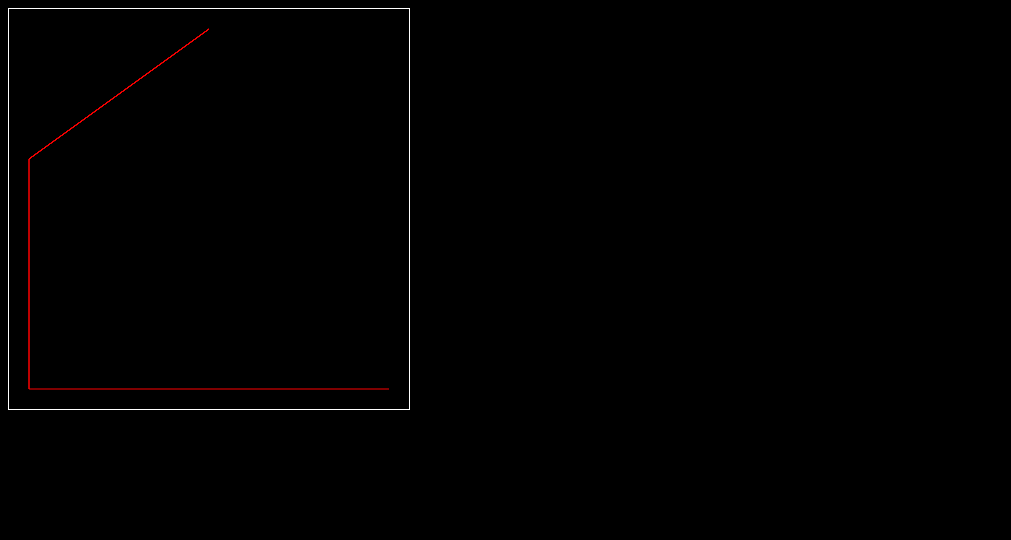
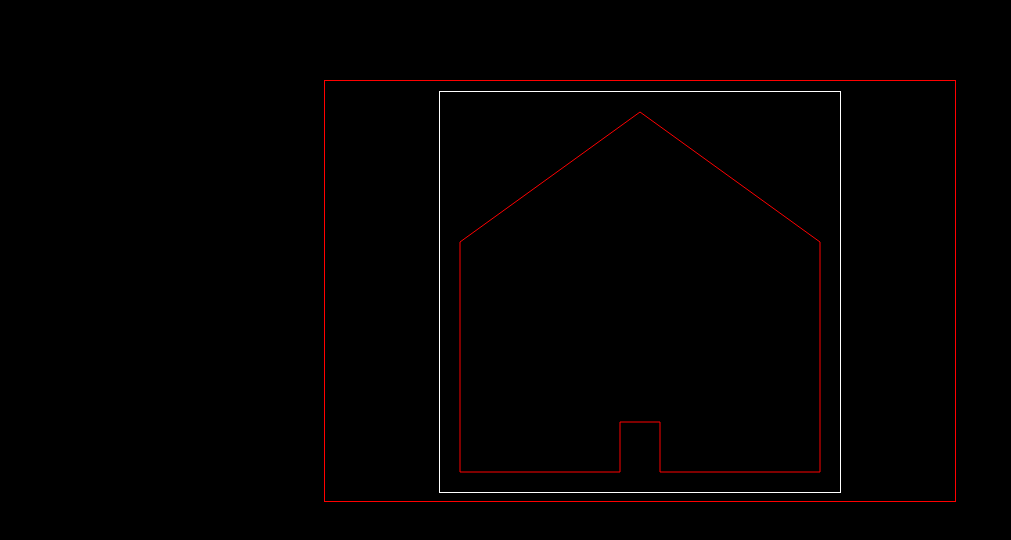
Before and after one commit to shamohamin/packman-simple-game, a website: page public/home.htm in a window 1280 px wide. Shown: the whole page, without its empty margins (0-1011 px from the left). Drawn offline with Linux system fonts and the light colour scheme.

Commit message:
draw home shape

```diff
--- a/public/js/homeDesign.js
+++ b/public/js/homeDesign.js
@@ -16,21 +16,16 @@ const drawHome = (ctx) => {
 
     ctx.moveTo(200, 20);
     ctx.lineTo(20, 150);
+    ctx.lineTo(20, 380);
+    ctx.lineTo(180, 380);
+    ctx.lineTo(180, 330);
+    ctx.lineTo(220, 330);
+    ctx.lineTo(220, 380);
+    ctx.lineTo(380, 380);
+    ctx.lineTo(380, 150);
+    ctx.lineTo(200,20);
+
     ctx.stroke();
-    setTimeout(() => {
-        ctx.moveTo(20, 150);
-        ctx.lineTo(20, 380);
-        ctx.stroke();
-    }, 1000);
-    setTimeout(() => {
-        ctx.lineTo(380, 380);
-        ctx.stroke();
-    }, 2000)
-
-    // ctx.lineTo(380, 150);
-    // ctx.lineTo(200,20);
-
-    // ctx.stroke();
 
     ctx.closePath();
 }
--- a/public/style/style.css
+++ b/public/style/style.css
@@ -28,3 +28,25 @@
         top: 50%;
     }
 }
+
+
+.container {
+    display: flex;
+    flex-flow: row wrap ;
+    justify-content: center;
+    direction: ltr;
+    align-items: flex-end;
+    margin: auto;
+    margin-top: 80px;
+    height: 100%;
+    scroll-behavior: smooth;
+    overflow-y: scroll;
+}
+
+.home-view {
+    flex: 1 1 400px;
+    border: 1px solid red;
+    text-align: center;
+    max-height: 400px;
+    padding: 10px;
+}
```
Also changed, not shown: public/index.html (deleted, +0 -16 lines).
